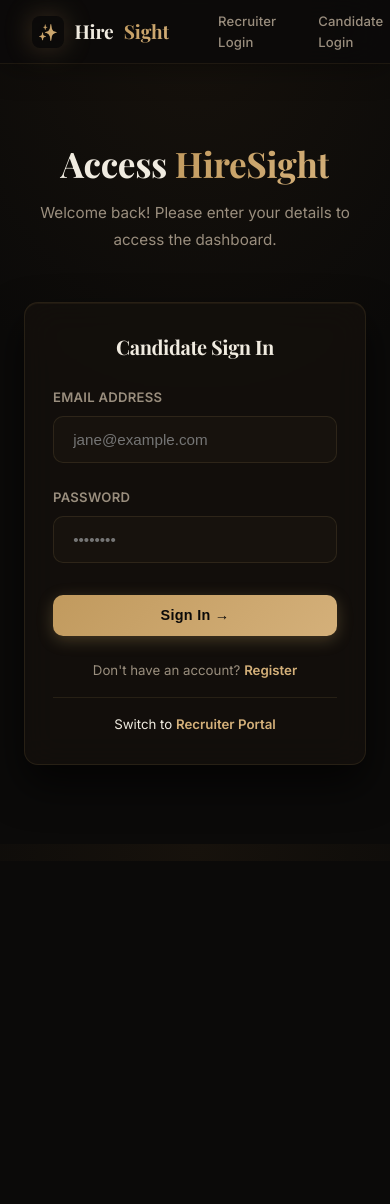
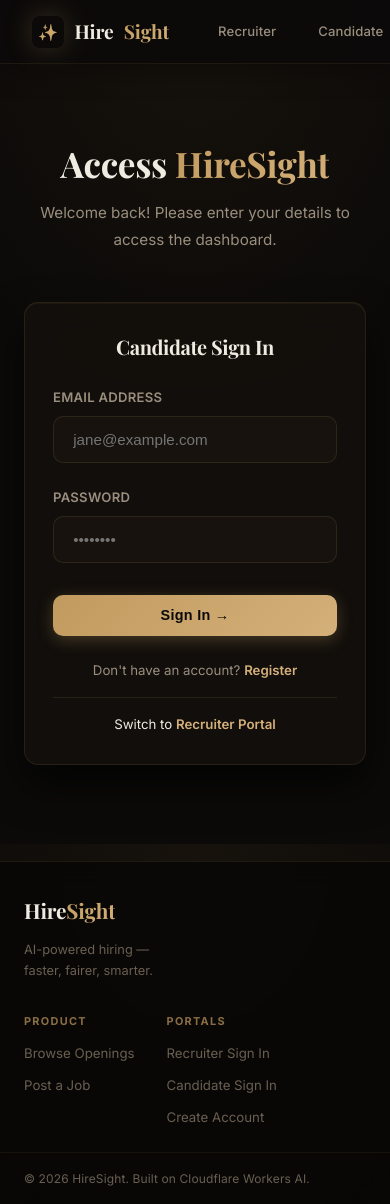
Before and after one commit to Shashi-17-afk/Cloudflare_Hackathon, a React (Vite) app: page /login/candidate in a window 390 px wide. Before the commit the page ends 861 px from the top, so only its background shows below. Built offline with nearby package versions, Linux system fonts and the light colour scheme.

Commit message:
added footer,

```diff
--- a/src/react-app/App.tsx
+++ b/src/react-app/App.tsx
@@ -1,5 +1,5 @@
 import { useEffect, useState, lazy, Suspense } from "react";
-import { Link, Navigate, Route, Routes, useLocation, useNavigate } from "react-router-dom";
+import { Link, Navigate, Route, Routes, useLocation } from "react-router-dom";
 import AuthPage from "./pages/AuthPage";
 
 const PostJob = lazy(() => import("./pages/PostJob"));
@@ -74,7 +74,6 @@ function RootRedirect() {
 
 function Navbar() {
 	const { pathname } = useLocation();
-	const navigate = useNavigate();
 	const [user, setUser] = useState<{ name: string; role: string } | null>(null);
 
 	useEffect(() => {
@@ -87,15 +86,7 @@ function Navbar() {
 		return () => window.removeEventListener("storage", syncAuth);
 	}, []);
 
-	function handleLogout() {
-		localStorage.clear();
-		setUser(null);
-		window.dispatchEvent(new Event("storage"));
-		navigate("/");
-	}
-
 	const isApply = pathname.startsWith("/apply");
-	const isJobs = pathname === "/jobs";
 
 	return (
 		<nav className="nav">
@@ -110,41 +101,63 @@ function Navbar() {
 					{user.role === "candidate" && (
 						<Link to="/jobs" className="nav-link" style={{ fontSize: ".82rem" }}>Browse Openings</Link>
 					)}
+					{/* Name links to profile (candidates) or dashboard (HR) — logout lives there */}
 					<Link
-					to={user.role === "HR" ? "/hr/dashboard" : "/candidate/dashboard"}
-					style={{ fontSize: ".83rem", color: "var(--text-secondary)", fontWeight: 600 }}
+						to={user.role === "candidate" ? "/candidate/profile" : "/hr/dashboard"}
+						className="nav-link"
+						style={{ fontSize: ".83rem", fontWeight: 600 }}
 					>
 						{user.name}
-					<span style={{ marginLeft: ".35rem", fontSize: ".72rem", opacity: .6 }}>
-						({user.role === "HR" ? "Recruiter" : "Candidate"})
+						<span style={{ marginLeft: ".35rem", fontSize: ".7rem", opacity: .55, fontWeight: 400 }}>
+							{user.role === "HR" ? "· Recruiter" : "· Candidate"}
 						</span>
 					</Link>
-				<button onClick={handleLogout} className="btn btn-outline" style={{ fontSize: ".78rem", padding: ".35rem .85rem" }}>
-					Logout
-				</button>
 				</div>
 			) : (
 				<div style={{ display: "flex", gap: ".5rem" }}>
-					{isApply && (
-						<span className="nav-link" style={{ color: "var(--text-muted)", cursor: "default", fontSize: ".82rem" }}>
-							Candidate Application
-						</span>
-					)}
-					{isJobs && (
+					{isApply ? (
+						<Link to="/login/candidate" className="nav-link" style={{ fontSize: ".82rem" }}>Sign in</Link>
+					) : (
 						<>
-							<Link to="/login/hr" className="nav-link" style={{ fontSize: ".82rem" }}>Recruiter Login</Link>
-							<Link to="/login/candidate" className="nav-link" style={{ fontSize: ".82rem" }}>Candidate Login</Link>
-						</>
-					)}
-					{!isApply && !isJobs && (
-						<>
-							<Link to="/login/hr" className="nav-link" style={{ fontSize: ".82rem" }}>Recruiter Login</Link>
-							<Link to="/login/candidate" className="nav-link" style={{ fontSize: ".82rem" }}>Candidate Login</Link>
+							<Link to="/login/hr" className="nav-link" style={{ fontSize: ".82rem" }}>Recruiter</Link>
+							<Link to="/login/candidate" className="nav-link" style={{ fontSize: ".82rem" }}>Candidate</Link>
 						</>
 					)}
 				</div>
 			)}
 		</nav>
+	);
+}
+
+// ── Footer ────────────────────────────────────────────────────────────────────
+
+function Footer() {
+	const year = new Date().getFullYear();
+	return (
+		<footer className="footer">
+			<div className="footer-inner">
+				<div className="footer-brand">
+					<span className="footer-logo">Hire<span>Sight</span></span>
+					<p>AI-powered hiring —<br />faster, fairer, smarter.</p>
+				</div>
+				<div className="footer-links">
+					<div className="footer-col">
+						<span className="footer-col-title">Product</span>
+						<Link to="/jobs">Browse Openings</Link>
+						<Link to="/login/hr">Post a Job</Link>
+					</div>
+					<div className="footer-col">
+						<span className="footer-col-title">Portals</span>
+						<Link to="/login/hr">Recruiter Sign In</Link>
+						<Link to="/login/candidate">Candidate Sign In</Link>
+						<Link to="/register/candidate">Create Account</Link>
+					</div>
+				</div>
+			</div>
+			<div className="footer-bottom">
+				<span>© {year} HireSight. Built on Cloudflare Workers AI.</span>
+			</div>
+		</footer>
 	);
 }
 
@@ -155,6 +168,7 @@ export default function App() {
 		<>
 			<Navbar />
 			<Routes>
+
 				{/* Landing / root redirect */}
 				<Route path="/" element={<RootRedirect />} />
 
@@ -243,6 +257,7 @@ export default function App() {
 					}
 				/>
 			</Routes>
+			<Footer />
 		</>
 	);
 }
--- a/src/react-app/index.css
+++ b/src/react-app/index.css
@@ -61,11 +61,23 @@ h1, h2, h3 {
 
 body {
   min-height: 100vh;
+  display: flex;
+  flex-direction: column;
   background: var(--bg);
   background-image: var(--bg-gradient);
   background-attachment: fixed;
   color: var(--text-primary);
   overflow-x: hidden;
+}
+
+#root {
+  display: flex;
+  flex-direction: column;
+  min-height: 100vh;
+}
+
+#root > *:nth-child(2) {
+  flex: 1;
 }
 
 a { color: var(--brand-light); text-decoration: none; transition: color 0.2s ease; }
@@ -1028,6 +1040,110 @@ tbody tr:hover {
 .status-rejected     { background: rgba(192,82,72,.1);    color: #c05248; border-color: rgba(192,82,72,.25); }
 .status-hired        { background: rgba(82,168,130,.12);  color: #52a882; border-color: rgba(82,168,130,.3); }
 
+/* ── Footer ──────────────────────────────────────────────────────────────── */
+
+.footer {
+  border-top: 1px solid rgba(193, 154, 94, 0.12);
+  background: rgba(8, 7, 6, 0.8);
+  backdrop-filter: blur(12px);
+  -webkit-backdrop-filter: blur(12px);
+  margin-top: auto;
+}
+
+.footer-inner {
+  max-width: 1120px;
+  margin: 0 auto;
+  padding: 3rem 2rem 2rem;
+  display: flex;
+  gap: 3rem;
+  justify-content: space-between;
+  flex-wrap: wrap;
+}
+
+.footer-brand {
+  display: flex;
+  flex-direction: column;
+  gap: .75rem;
+  max-width: 200px;
+}
+
+.footer-logo {
+  font-family: 'Playfair Display', Georgia, serif;
+  font-size: 1.3rem;
+  font-weight: 700;
+  color: var(--text-primary);
+  letter-spacing: -.01em;
+}
+
+.footer-logo span {
+  background: var(--brand-gradient);
+  -webkit-background-clip: text;
+  -webkit-text-fill-color: transparent;
+  background-clip: text;
+}
+
+.footer-brand p {
+  font-size: .8rem;
+  color: var(--text-muted);
+  line-height: 1.65;
+}
+
+.footer-links {
+  display: flex;
+  gap: 3rem;
+  flex-wrap: wrap;
+}
+
+.footer-col {
+  display: flex;
+  flex-direction: column;
+  gap: .65rem;
+}
+
+.footer-col-title {
+  font-size: .68rem;
+  font-weight: 700;
+  text-transform: uppercase;
+  letter-spacing: .12em;
+  color: var(--brand);
+  opacity: .7;
+  margin-bottom: .15rem;
+}
+
+.footer-col a {
+  font-size: .83rem;
+  color: var(--text-muted);
+  transition: color 0.2s ease;
+}
+
+.footer-col a:hover {
+  color: var(--brand-light);
+}
+
+.footer-bottom {
+  max-width: 1120px;
+  margin: 0 auto;
+  padding: 1.25rem 2rem;
+  border-top: 1px solid rgba(193, 154, 94, 0.07);
+  display: flex;
+  align-items: center;
+  justify-content: space-between;
+  flex-wrap: wrap;
+  gap: .75rem;
+}
+
+.footer-bottom span {
+  font-size: .75rem;
+  color: var(--text-muted);
+  letter-spacing: .01em;
+}
+
+@media (max-width: 600px) {
+  .footer-inner { flex-direction: column; gap: 2rem; padding: 2rem 1.5rem 1.5rem; }
+  .footer-links { gap: 2rem; }
+  .footer-bottom { padding: 1rem 1.5rem; }
+}
+
 /* Per-field error message */
 .field-error {
   font-size: .74rem;
--- a/src/react-app/pages/CandidateProfile.tsx
+++ b/src/react-app/pages/CandidateProfile.tsx
@@ -1,5 +1,11 @@
 import { useEffect, useState } from "react";
 import { useNavigate, useSearchParams } from "react-router-dom";
+
+function handleSignOut(navigate: ReturnType<typeof useNavigate>) {
+	localStorage.clear();
+	window.dispatchEvent(new Event("storage"));
+	navigate("/");
+}
 
 // ── Types ─────────────────────────────────────────────────────────────────────
 
@@ -432,7 +438,7 @@ export default function CandidateProfile() {
 					</p>
 				)}
 
-				<div style={{ display: "flex", gap: "1rem", alignItems: "center" }}>
+				<div style={{ display: "flex", gap: "1rem", alignItems: "center", flexWrap: "wrap" }}>
 					<button
 						type="submit"
 						className="btn btn-primary"
@@ -457,6 +463,30 @@ export default function CandidateProfile() {
 					)}
 				</div>
 
+				{/* Sign Out — placed here so the navbar stays clean */}
+				{!redirect && (
+					<div style={{ marginTop: "2.5rem", paddingTop: "1.5rem", borderTop: "1px solid var(--card-border)" }}>
+						<button
+							type="button"
+							onClick={() => handleSignOut(navigate)}
+							style={{
+								background: "none",
+								border: "none",
+								color: "var(--text-muted)",
+								fontSize: ".82rem",
+								cursor: "pointer",
+								padding: 0,
+								fontFamily: "inherit",
+								transition: "color 0.2s",
+							}}
+							onMouseEnter={e => (e.currentTarget.style.color = "var(--red)")}
+							onMouseLeave={e => (e.currentTarget.style.color = "var(--text-muted)")}
+						>
+							Sign out of HireSight
+						</button>
+					</div>
+				)}
+
 			</form>
 		</div>
 	);
--- a/src/react-app/pages/HRDashboard.tsx
+++ b/src/react-app/pages/HRDashboard.tsx
@@ -1,5 +1,5 @@
 import { useEffect, useState } from "react";
-import { Link } from "react-router-dom";
+import { Link, useNavigate } from "react-router-dom";
 
 interface Job {
   id: string;
@@ -9,6 +9,7 @@ interface Job {
 }
 
 export default function HRDashboard() {
+  const navigate = useNavigate();
   const [jobs, setJobs] = useState<Job[]>([]);
   const [loading, setLoading] = useState(true);
   const [error, setError] = useState("");
@@ -23,6 +24,12 @@ export default function HRDashboard() {
 
   const token = localStorage.getItem("token");
   const userName = localStorage.getItem("name") || "Recruiter";
+
+  function handleSignOut() {
+    localStorage.clear();
+    window.dispatchEvent(new Event("storage"));
+    navigate("/");
+  }
 
   function fetchJobs() {
     if (!token) return;
@@ -101,13 +108,20 @@ export default function HRDashboard() {
             Welcome back, <strong style={{ color: "var(--text-primary)" }}>{userName}</strong>. Manage your job screener pipelines.
           </p>
         </div>
-        <div>
+        <div style={{ display: "flex", alignItems: "center", gap: ".75rem" }}>
           <button
             onClick={() => setShowPostForm(!showPostForm)}
             className="btn btn-primary"
             style={{ fontSize: ".875rem", padding: ".5rem 1.2rem" }}
           >
             {showPostForm ? "✕ Cancel" : "+ Post a Job"}
+          </button>
+          <button
+            onClick={handleSignOut}
+            className="btn btn-outline"
+            style={{ fontSize: ".78rem", padding: ".5rem 1rem", color: "var(--text-muted)" }}
+          >
+            Sign Out
           </button>
         </div>
       </div>
```
Also changed, not shown: 1 other file (tests, documents, lock files or other folders). Lines whose indentation alone changed are shown as unchanged.
